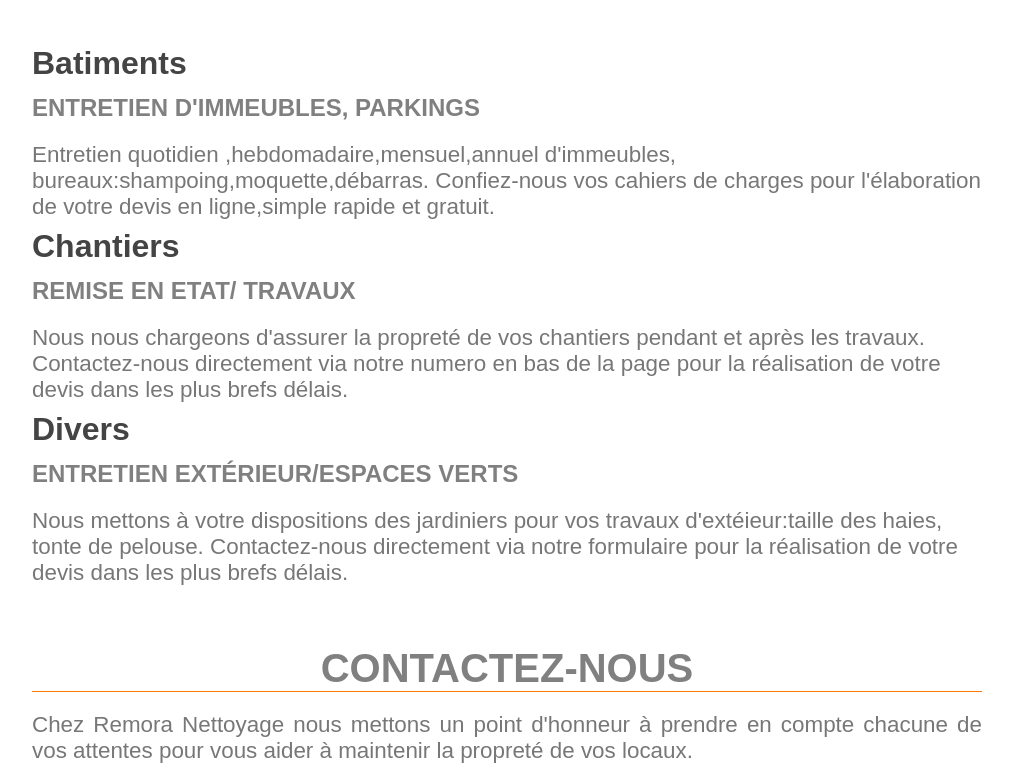
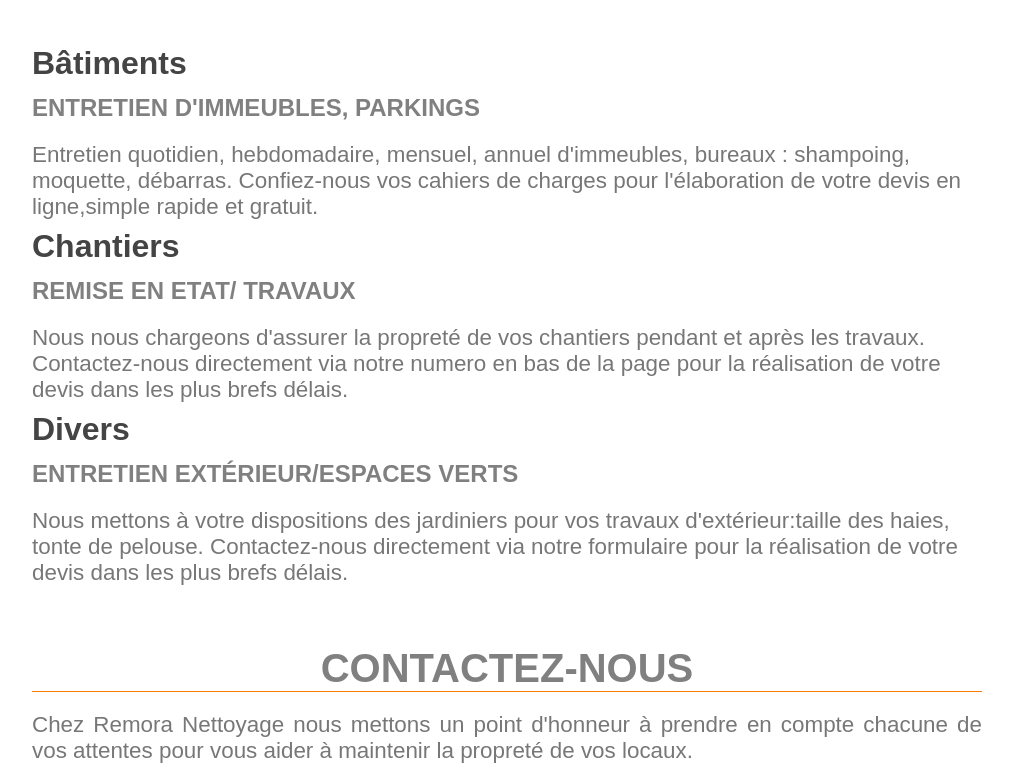
Before and after one commit to patiEYI/REMORA, a plain HTML site: page index.html in a window 1280 px wide. Shown: the part 739-1522 px from the top of the page, without its empty margins (133-1146 px from the left). Drawn offline with Linux system fonts and the light colour scheme.

Commit message:
caractères spéciaux

```diff
--- a/index.html
+++ b/index.html
@@ -52,14 +52,14 @@
                 <h2>NOS PRESTATIONS</h2>
                 <div class="list">
 
-                    <h3> Batiments </h3>
+                    <h3> B&#226;timents </h3>
                     <h4>
                         Entretien d'immeubles,
                         parkings
                     </h4>
                     <p>
-                        Entretien quotidien ,hebdomadaire,mensuel,annuel d'immeubles,
-                        bureaux:shampoing,moquette,débarras.
+                        Entretien quotidien, hebdomadaire, mensuel, annuel d'immeubles,
+                        bureaux : shampoing, moquette, débarras.
                         Confiez-nous vos cahiers de charges pour l'&eacute;laboration de votre
                         devis en ligne,simple rapide et
                         gratuit.
@@ -82,7 +82,7 @@
                     <h4> Entretien ext&eacute;rieur/espaces verts</h4>
                     <p>
                         Nous mettons &agrave; votre dispositions des jardiniers pour
-                        vos travaux d'ext&eacute;ieur:taille des haies, tonte de
+                        vos travaux d'ext&eacute;rieur:taille des haies, tonte de
                         pelouse.
                         Contactez-nous directement via notre formulaire pour
                         la r&eacute;alisation de votre devis dans les plus brefs d&eacute;lais.
```
